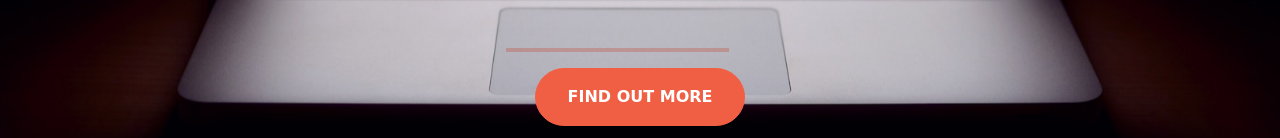
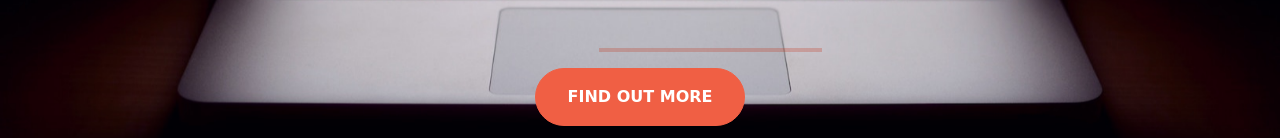
Before and after one commit to RostoRM/Landing_Page, a plain HTML site: page index.html in a window 1280 px wide. Shown: the part 463-601 px from the top of the page. Drawn offline with nearby package versions, Linux system fonts and the light colour scheme.

Commit message:
adding changes

```diff
--- a/style.css
+++ b/style.css
@@ -11,7 +11,7 @@ hr {
   width: 20%;
   border-width: 4px;
   border-color: #c42e13;
-  margin-left: 26.5em;
+  margin-left: 32.3em;
 }
 
 h1 {
```
